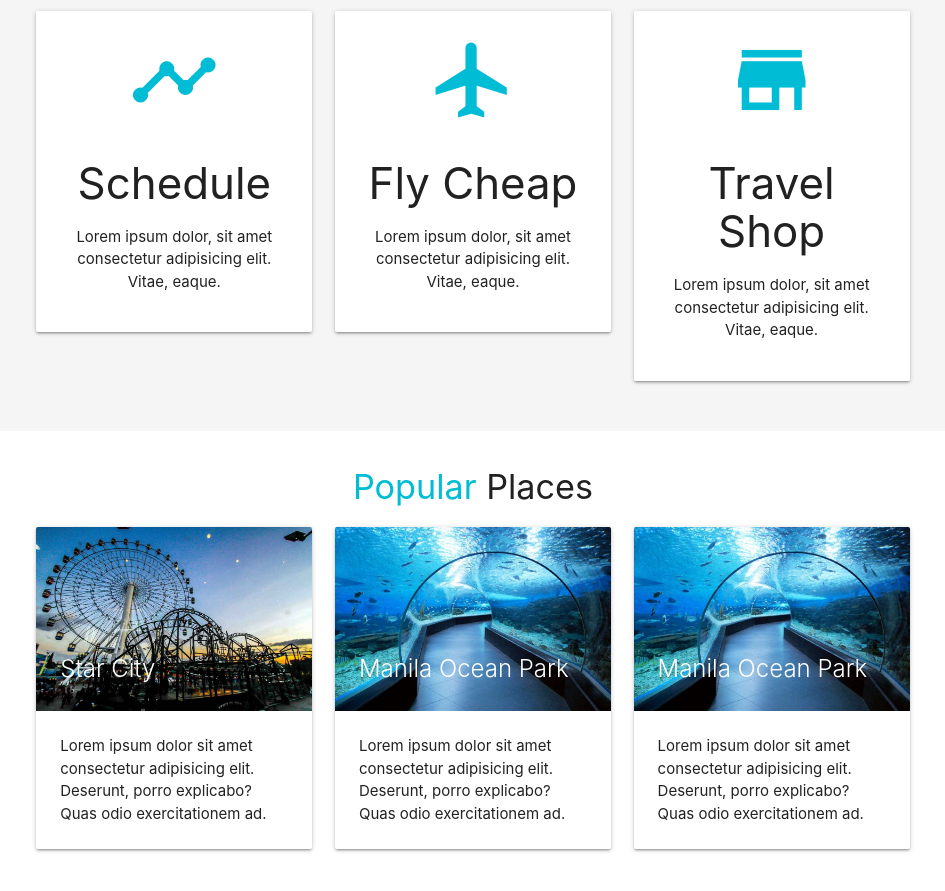
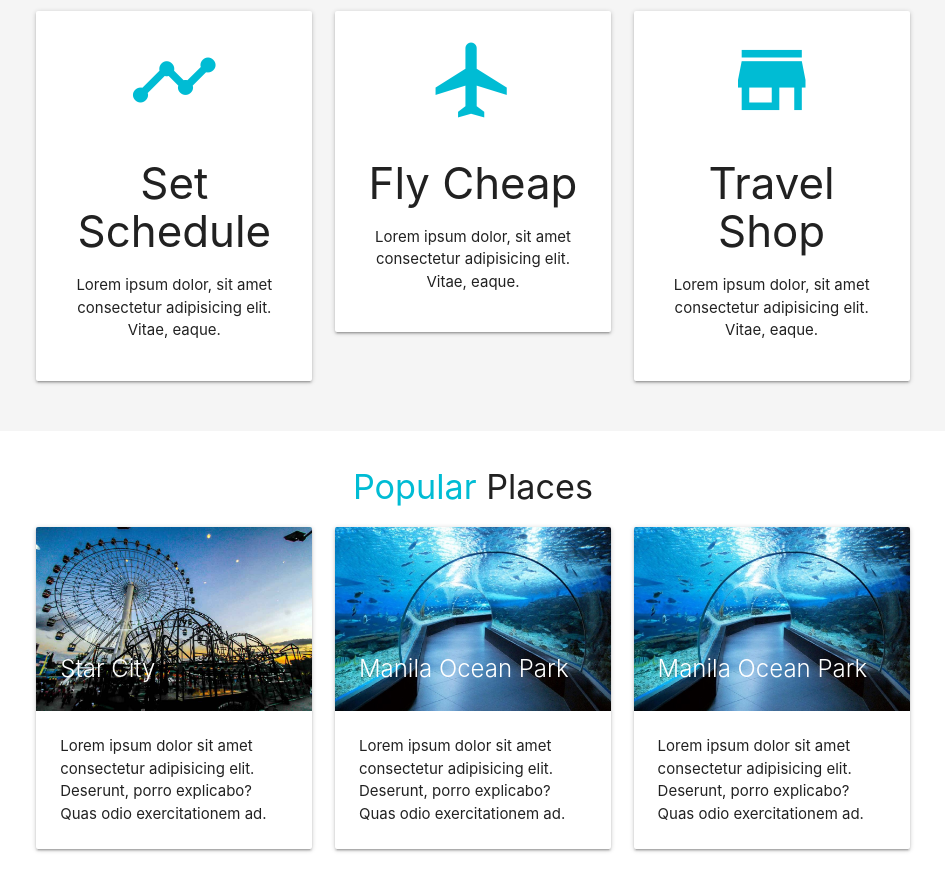
Before and after one commit to justmatt18/travel-agency, a plain HTML site: page index.html in a window 1280 px wide. Shown: the part 834-1725 px from the top of the page, without its empty margins (167-1112 px from the left). Drawn offline with nearby package versions, Linux system fonts and the light colour scheme.

Commit message:
update card content header

```diff
--- a/index.html
+++ b/index.html
@@ -112,7 +112,7 @@
                 <div class="col s12 m4">
                     <div class="card-panel">
                         <i class="material-icons large cyan-text">timeline</i>
-                        <h3>Schedule</h3>
+                        <h3>Set Schedule</h3>
                         <p>Lorem ipsum dolor, sit amet consectetur adipisicing elit. Vitae, eaque.</p>
                     </div>
                 </div>
```
